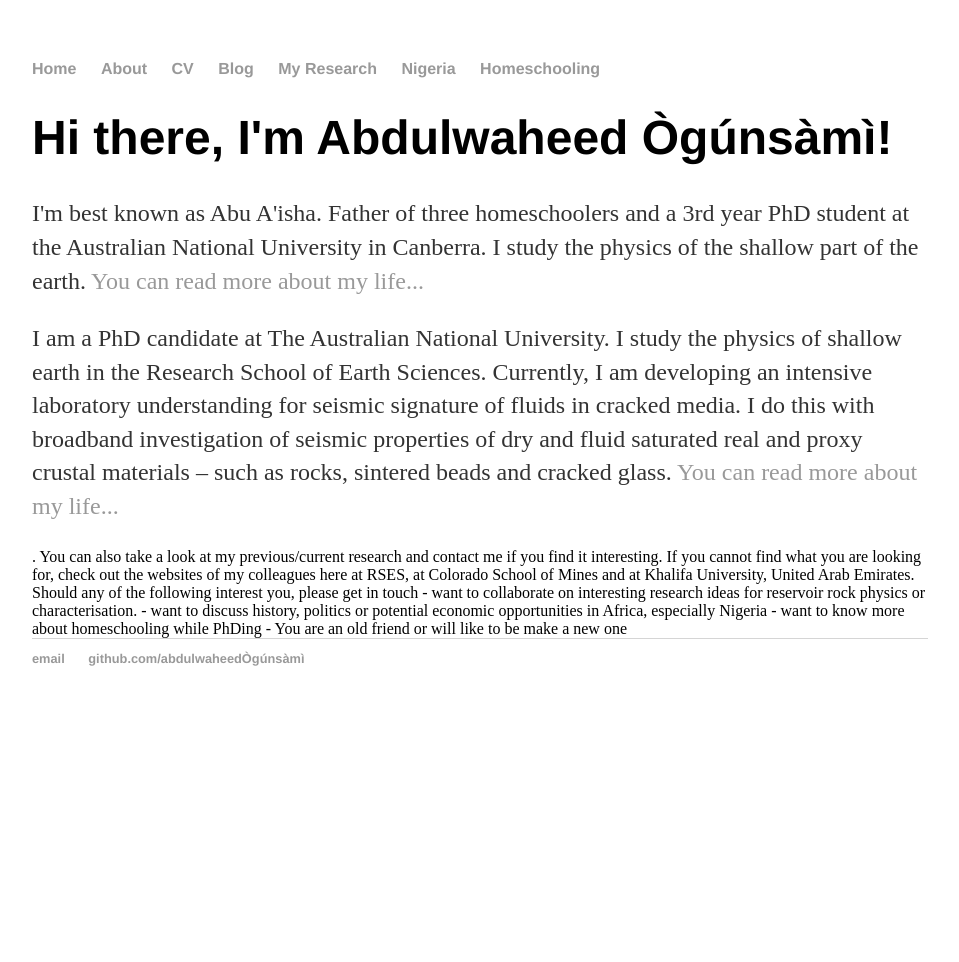
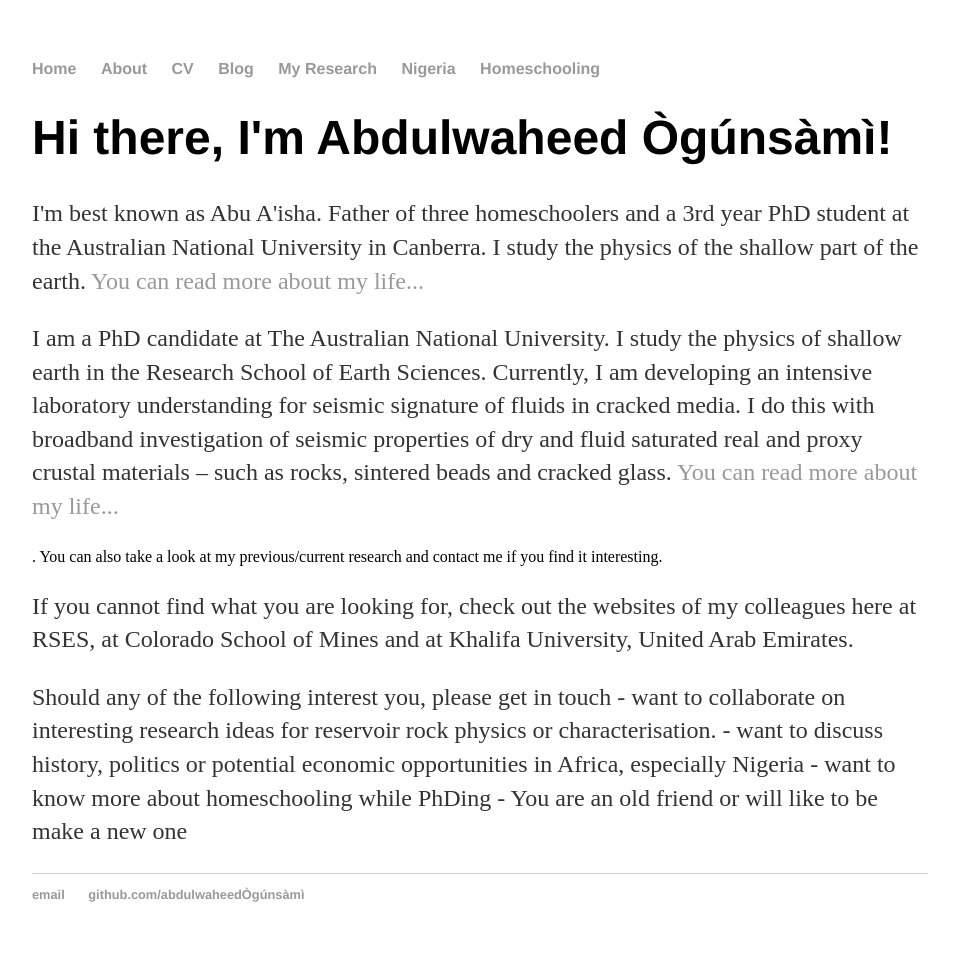
Before and after one commit to ogsm/ogsm.github.io, a Jekyll site: the page built from index.html, in a window 1280 px wide. Shown: the whole page, without its empty margins (160-1119 px from the left). Built offline with Jekyll 4.4.1, drawn with Linux system fonts in a browser that asks for light colours; before the commit the page ends 900 px from its top, so only the background shows below that.

```diff
--- a/index.html
+++ b/index.html
@@ -8,9 +8,9 @@ title: Abdulwaheed Ògúnsàmì
 <p> I am a PhD candidate at  The Australian National University. I study  the physics of shallow earth in the Research School of Earth Sciences. Currently, I am developing an intensive laboratory  understanding for  seismic signature of fluids in cracked media.  I do this with broadband investigation  of seismic properties of dry and fluid saturated  real and proxy crustal materials – such as  rocks, sintered beads and cracked glass.
 <a href="/about"> You can read more about my life...</a></p> </div><!-- /.blurb --> . You can also take a look at my previous/current research and contact me if you find it interesting.
 
-If you cannot find what you are looking for, check out the websites of my colleagues here at RSES, at Colorado School of Mines and at Khalifa University, United Arab Emirates.
+<p>If you cannot find what you are looking for, check out the websites of my colleagues here at RSES, at Colorado School of Mines and at Khalifa University, United Arab Emirates.
 
-Should any of the following interest you, please get in touch
+<p>Should any of the following interest you, please get in touch
 
 -	want to collaborate on interesting research ideas for reservoir rock physics or characterisation.
 -	want to discuss history, politics or potential economic opportunities in Africa, especially Nigeria
```
